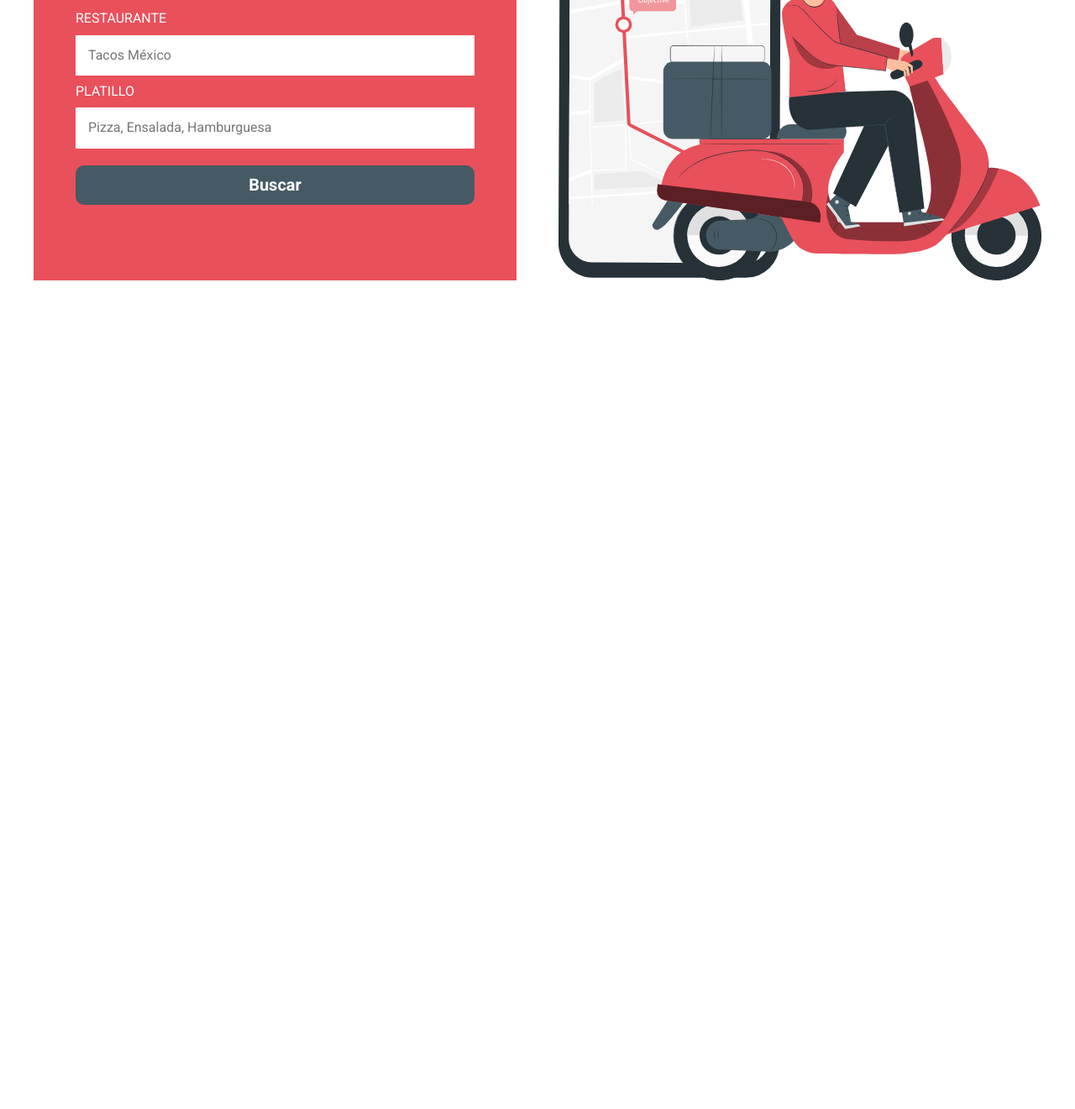
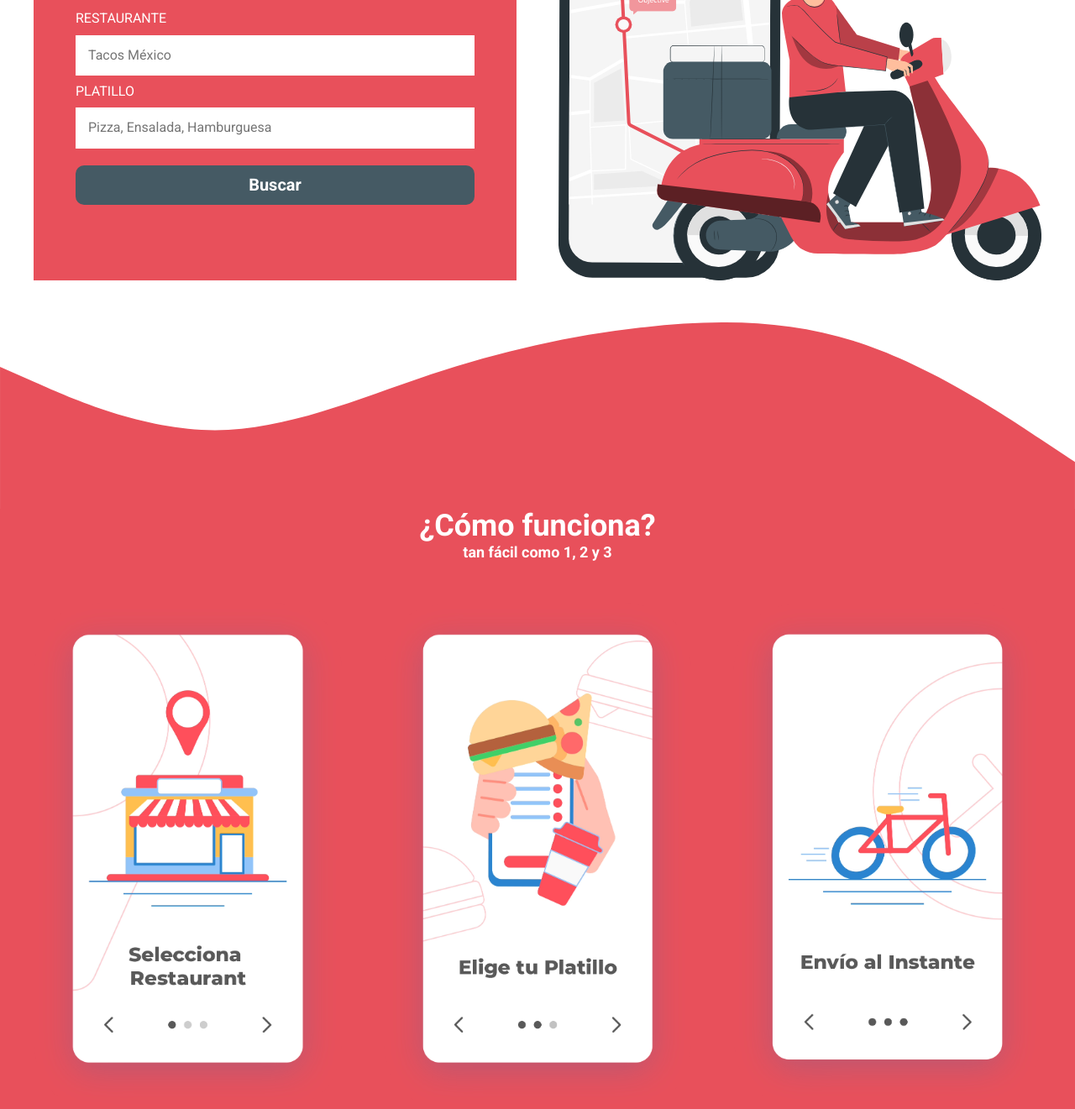
Before and after one commit to jmlocke1/deliveryapp, a website: page index.html in a window 1280 px wide. Shown: the part 444-1765 px from the top of the page at 84% size. Before the commit the page ends 800 px from the top, so only its background shows below. Drawn offline with Linux system fonts and the light colour scheme.

Commit message:
Creando la sección de pasos de la app

```diff
--- a/index.html
+++ b/index.html
@@ -43,5 +43,37 @@
             </div>
         </div>
     </section>
+
+    <section class="pasos">
+        <img src="build/img/wave.svg" alt="Imagen wave" class="pasos__wave">
+
+        <div class="pasos__contenido">
+            <h2 class="pasos__heading">¿Cómo funciona? <span class="pasos__heading--descripcion">tan fácil como 1, 2 y 3</span></h2>
+            <div class="pasos__grid contenedor">
+                <div class="pasos__paso">
+                    <picture>
+                        <source srcset="build/img/paso_1.avif" type="image/avif">
+                        <source srcset="build/img/paso_1.webp" type="image/webp">
+                        <img class="pasos__imagen" loading="lazy" src="build/img/paso_1.jpg" width="500" heigth="300" alt="Imagen paso App" title="Imagen paso App">
+                    </picture>
+                </div>
+                <div class="pasos__paso">
+                    <picture>
+                        <source srcset="build/img/paso_2.avif" type="image/avif">
+                        <source srcset="build/img/paso_2.webp" type="image/webp">
+                        <img class="pasos__imagen" loading="lazy" src="build/img/paso_2.jpg" width="500" heigth="300" alt="Imagen paso App" title="Imagen paso App">
+                    </picture>
+                </div>
+                <div class="pasos__paso">
+                    <picture>
+                        <source srcset="build/img/paso_3.avif" type="image/avif">
+                        <source srcset="build/img/paso_3.webp" type="image/webp">
+                        <img class="pasos__imagen" loading="lazy" src="build/img/paso_3.jpg" width="500" heigth="300" alt="Imagen paso App" title="Imagen paso App">
+                    </picture>
+                </div>
+
+            </div>
+        </div>
+    </section>
 </body>
 </html>
--- a/src/scss/app.scss
+++ b/src/scss/app.scss
@@ -1,3 +1,4 @@
 @use 'base';
 @use 'header';
 @use 'formulario';
+@use 'pasos';
--- /dev/null
+++ b/src/scss/pasos/_index.scss
@@ -0,0 +1 @@
+@forward 'pasos';
--- /dev/null
+++ b/src/scss/pasos/_pasos.scss
@@ -0,0 +1,33 @@
+@use 'base/variables' as v;
+@use 'base/mixins' as m;
+
+.pasos {
+    margin-top: v.$separacion;
+
+    &__wave {
+        margin: 0 0 -1px 0;
+    }
+    &__contenido {
+        background-color: v.$primario;
+    }
+    &__heading {
+        text-align: center;
+        color: v.$blanco;
+        &--descripcion {
+            display: block;
+            font-size: 1.8rem;
+        }
+    }
+    &__grid {
+        @include m.tablet{
+            @include m.grid(3, v.$separacion);
+        }
+    }
+
+    &__imagen {
+        transition: transform 300ms ease-in-out;
+        &:hover {
+            transform: rotate(-4deg) scale(1.2);
+        }
+    }
+}
```
Also changed, not shown: build/css/app.css.
